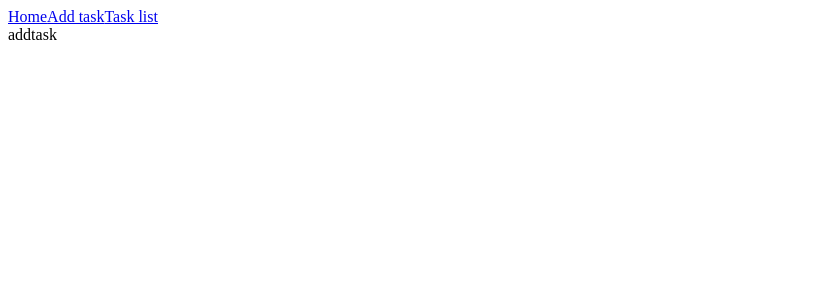
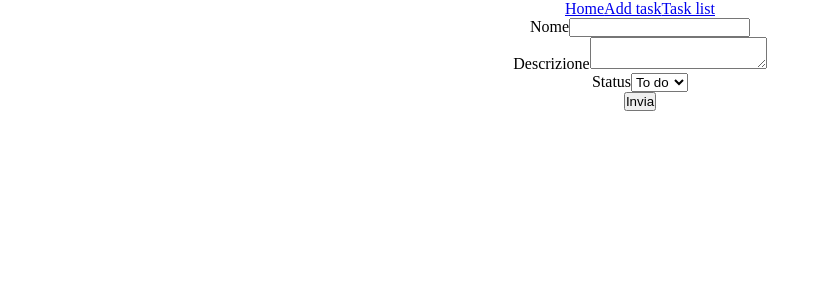
Before and after one commit to ElioSpena/ex-react-task-manager, a React (Vite) app: page /add-task in a window 1280 px wide. Shown: the top 300 px of the page, without its empty margins (0-822 px from the left). Built offline with nearby package versions, Linux system fonts and the light colour scheme; no server answers.

Commit message:
feat: creato form in addTask e validazione title

```diff
--- /dev/null
+++ b/index.css
@@ -0,0 +1,9 @@
+* {
+  margin: 0;
+  padding: 0;
+  box-sizing: border-box;
+}
+
+body {
+  text-align: center;
+}
--- a/src/main.jsx
+++ b/src/main.jsx
@@ -1,6 +1,7 @@
 import { StrictMode } from "react";
 import { createRoot } from "react-dom/client";
 import App from "./App.jsx";
+import "../index.css";
 
 createRoot(document.getElementById("root")).render(
   <StrictMode>
--- a/src/pages/AddTask.jsx
+++ b/src/pages/AddTask.jsx
@@ -1,5 +1,65 @@
+import { useState, useRef } from "react";
+
 export default function AddTask() {
-    return(
-        <div>addtask</div>
-    )
+  const [title, setTitle] = useState("");
+  const [errorMessage, setErrorMessage] = useState("");
+  const description = useRef(null);
+  const status = useRef(null);
+
+  function handleSubmit(e) {
+    e.preventDefault();
+
+    const newTask = {
+      title,
+      description: description.current.value,
+      status: status.current.value,
+    };
+
+    if (!title.trim()) {
+      setErrorMessage("Campo obbligatorio!");
+      return;
+    }
+    console.log(newTask);
+
+    setTitle("");
+    description.current.value = "";
+    status.current.value = "to-do";
+  }
+
+  function handleChange(e) {
+    const value = e.target.value;
+    const symbols = "!@#$%^&*()-_=+[]{}|;:'\",.<>?/`~";
+
+    if ([...value].some((c) => symbols.includes(c))) {
+      setErrorMessage("Il titolo non può contenere caratteri speciali!");
+      return;
+    }
+    setErrorMessage("");
+    setTitle(value);
+  }
+
+  return (
+    <section>
+      <form onSubmit={handleSubmit}>
+        <div>
+          <label htmlFor="title">Nome</label>
+          <input value={title} onChange={handleChange} type="text" id="title" />
+          {errorMessage && <span>{errorMessage}</span>}
+        </div>
+        <div>
+          <label htmlFor="description">Descrizione</label>
+          <textarea ref={description} id="description" />
+        </div>
+        <div>
+          <label htmlFor="status">Status</label>
+          <select ref={status} id="status" defaultValue="to-do">
+            <option value="to-do">To do</option>
+            <option value="doing">Doing</option>
+            <option value="done">Done</option>
+          </select>
+        </div>
+        <button type="submit">Invia</button>
+      </form>
+    </section>
+  );
 }
```
